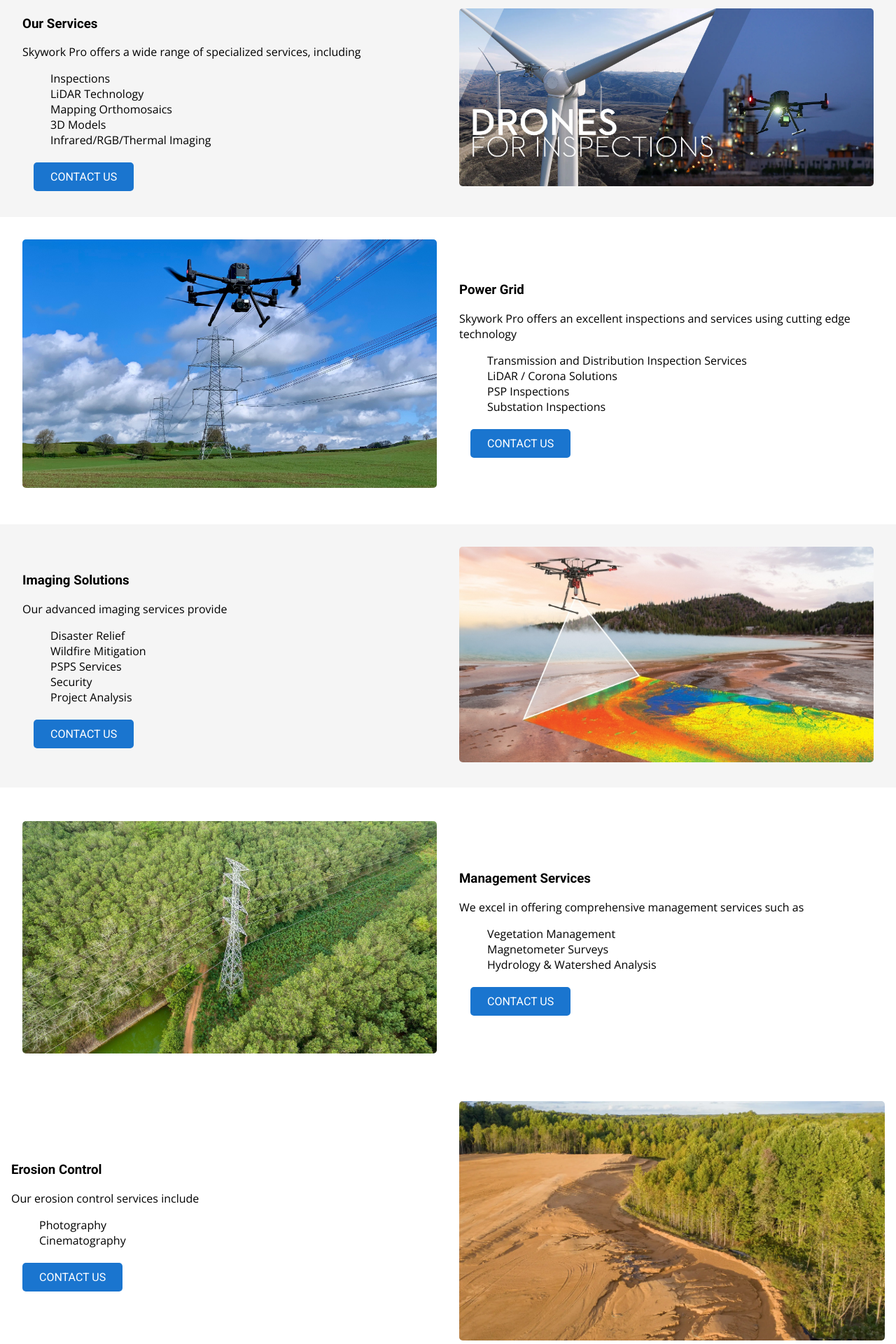
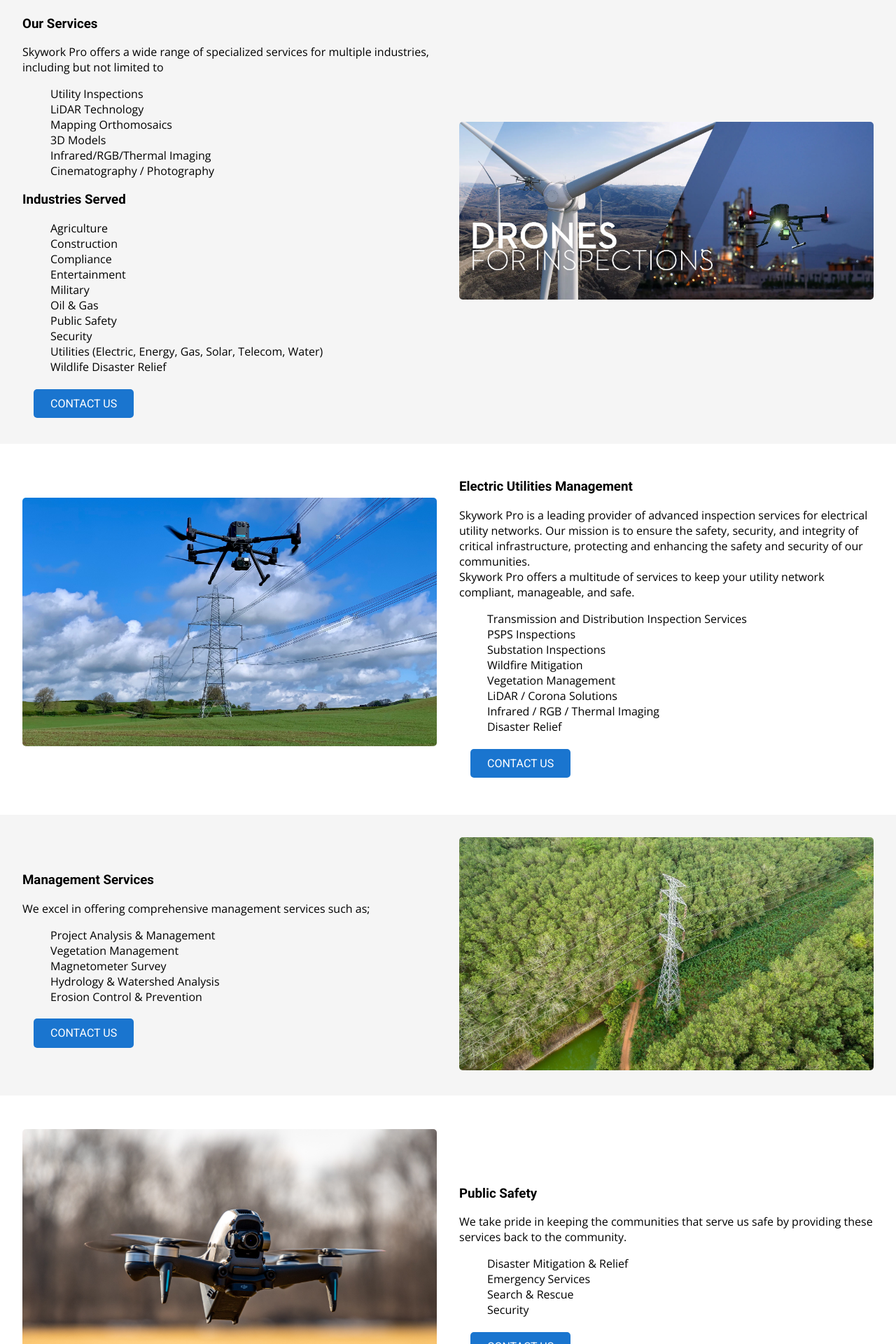
Before and after one commit to moamel-hashim/skywork-pro, a React (Vite) app: page /services in a window 1280 px wide. Shown: the part 480-2400 px from the top of the page at 70% size. Built offline with nearby package versions, Linux system fonts and the light colour scheme; a web font is replaced by a local one.

Commit message:
completed editing the service page

```diff
--- a/src/components/HomeMain.jsx
+++ b/src/components/HomeMain.jsx
@@ -31,7 +31,7 @@
           <div className="cards">
             <h3>Aerial Services</h3>
             <div>
-              <img src="/images/Exo-inc-aerial-inspection-drones.jpg" alt="Drone flying by a power pole for inspection" />
+              <img src="/images/drone-inspection.jpg" alt="Drone flying by a power pole for inspection" />
             </div>
             <div>
               <p>Leading in aerial drone inspections, Skywork Pro offers precise, detailed, and safe assessments with cutting-edge technology.</p>
--- a/src/components/ServiceMain.css
+++ b/src/components/ServiceMain.css
@@ -85,15 +85,15 @@
     flex-direction: column-reverse;
   }
 }
-.service section:nth-child(7) {
+.service section:nth-child(6) {
   justify-content: center;
 }
 @media only screen and (max-width: 600px) {
-  .service section:nth-child(7) {
+  .service section:nth-child(6) {
     text-align: center;
   }
 }
-.service section:nth-child(7) a {
+.service section:nth-child(6) a {
   color: #1a75cf;
   background-color: white;
   padding: 0;
--- a/src/components/ServiceMain.jsx
+++ b/src/components/ServiceMain.jsx
@@ -9,7 +9,9 @@
         </div>
         <div>
           <p>
-            At Skywork Pro, we are dedicated to enhancing the performance and longevity of your utility assets through insightful data. Our specialized services focus on proactive analytics and responsive insights, ensuring optimal conditions and uninterrupted operations. Leveraging cutting-edge tools and technology, Skywork Pro provides precise and safe infrastructure inspections, enabling timely maintenance and early risk detection. Combining intelligence-driven technology with our team's expertise, Skywork pro delivers innovative, cost-effective solutions tailored to your needs.
+            At Skywork Pro, we are dedicated to enhancing the performance and longevity of your utility assets through insightful data. Our specialized services focus on proactive analytics and responsive insights, ensuring optimal conditions and uninterrupted operations.
+            Leveraging cutting-edge tools and technology, Skywork Pro provides precise and safe infrastructure inspections, enabling timely maintenance and early risk detection.
+            Combining intelligence-driven technology with our team's expertise, Skywork Pro delivers innovative, cost-effective solutions tailored to your needs.
           </p>
         </div>
       </header>
@@ -17,13 +19,27 @@
       <section>
         <div>
           <h3>Our Services</h3>
-          <p>Skywork Pro offers a wide range of specialized services, including</p>
+          <p>Skywork Pro offers a wide range of specialized services for multiple industries, including but not limited to </p>
           <ul>
-            <li>Inspections</li>
+            <li>Utility Inspections</li>
             <li>LiDAR Technology</li>
             <li>Mapping Orthomosaics</li>
             <li>3D Models</li>
             <li>Infrared/RGB/Thermal Imaging</li>
+            <li>Cinematography / Photography</li>
+          </ul>
+          <h3>Industries Served</h3>
+          <ul>
+            <li>Agriculture</li>
+            <li>Construction</li>
+            <li>Compliance</li>
+            <li>Entertainment</li>
+            <li>Military</li>
+            <li>Oil & Gas</li>
+            <li>Public Safety</li>
+            <li>Security</li>
+            <li>Utilities (Electric, Energy, Gas, Solar, Telecom, Water)</li>
+            <li>Wildlife Disaster Relief</li>
           </ul>
           <div>
             <Link to="/contact">contact us</Link>
@@ -35,13 +51,20 @@
       </section>
       <section>
         <div>
-          <h3>Power Grid</h3>
-          <p>Skywork Pro offers an excellent inspections and services using cutting edge technology</p>
+          <h3>Electric Utilities Management</h3>
+          <p>Skywork Pro is a leading provider of advanced inspection services for electrical utility networks.
+            Our mission is to ensure the safety, security, and integrity of critical infrastructure, protecting and enhancing the safety and security of our communities.
+          </p>
+          <p>Skywork Pro offers a multitude of services to keep your utility network compliant, manageable, and safe.</p>
           <ul>
             <li>Transmission and Distribution Inspection Services</li>
+            <li>PSPS Inspections</li>
+            <li>Substation Inspections</li>
+            <li>Wildfire Mitigation</li>
+            <li>Vegetation Management</li>
             <li>LiDAR / Corona Solutions</li>
-            <li>PSP Inspections</li>
-            <li>Substation Inspections</li>
+            <li>Infrared / RGB / Thermal Imaging</li>
+            <li>Disaster Relief</li>
           </ul>
           <div>
             <Link to="/contact">contact us</Link>
@@ -54,56 +77,40 @@
 
       <section>
         <div>
-          <h3>Imaging Solutions</h3>
-          <p>Our advanced imaging services provide</p>
+          <h3>Management Services</h3>
+          <p>We excel in offering comprehensive management services such as;</p>
           <ul>
-            <li>Disaster Relief</li>
-            <li>Wildfire Mitigation</li>
-            <li>PSPS Services</li>
-            <li>Security</li>
-            <li>Project Analysis</li>
+            <li>Project Analysis & Management</li>
+            <li>Vegetation Management</li>
+            <li>Magnetometer Survey</li>
+            <li>Hydrology & Watershed Analysis</li>
+            <li>Erosion Control & Prevention</li>
           </ul>
           <div>
             <Link to="/contact">contact us</Link>
           </div>
         </div>
         <div>
-          <img src="/images/ic_1707343041_1600x_false.jpg" alt="drone imaging solutions" />
+          <img src="/images/0_Va-gv_srB-RhsRWi.jpg" alt="aerial view of vegetation managemen" />
         </div>
       </section>
 
       <section>
         <div>
-          <h3>Management Services</h3>
-          <p>We excel in offering comprehensive management services such as</p>
+          <h3>Public Safety</h3>
+          <p>We take pride in keeping the communities that serve us safe by providing these services back to the community.</p>
           <ul>
-            <li>Vegetation Management</li>
-            <li>Magnetometer Surveys</li>
-            <li>Hydrology & Watershed Analysis</li>
+            <li>Disaster Mitigation & Relief</li>
+            <li>Emergency Services</li>
+            <li>Search & Rescue</li>
+            <li>Security</li>
           </ul>
           <div>
             <Link to="/contact">contact us</Link>
           </div>
         </div>
         <div>
-          <img src="/images/0_Va-gv_srB-RhsRWi.jpg" alt="aerial view of vegetation management" />
-        </div>
-      </section>
-
-      <section>
-        <div>
-          <h3>Erosion Control</h3>
-          <p>Our erosion control services include</p>
-          <ul>
-            <li>Photography</li>
-            <li>Cinematography</li>
-          </ul>
-          <div>
-            <Link to="/contact">contact us</Link>
-          </div>
-        </div>
-        <div>
-          <img src="/images/DJI_0246-scaled.webp" alt="drone image of erosion control" />
+          <img src="/images/dji-drone.jpg" alt="aerial view of vegetation management" />
         </div>
       </section>
 
--- a/src/components/ServiceMain.scss
+++ b/src/components/ServiceMain.scss
@@ -85,7 +85,7 @@
       flex-direction: column-reverse;
     }
   }
-  section:nth-child(7) {
+  section:nth-child(6) {
     justify-content: center;
     @include phone {
       text-align: center;
```
Also changed, not shown: public/images/dji-drone.jpg (renamed from public/images/dji-fpv-drone-1735859821.jpg), public/images/drone-inspection.jpg (renamed from public/images/Exo-inc-aerial-inspection-drones.jpg).
